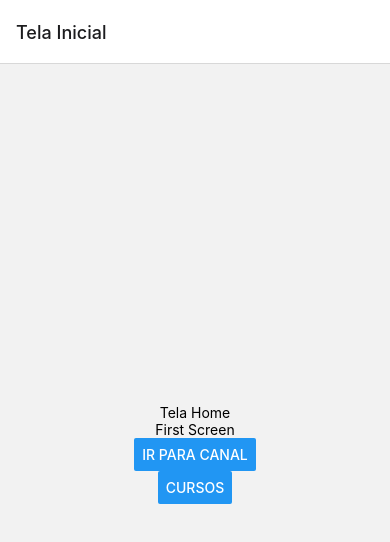
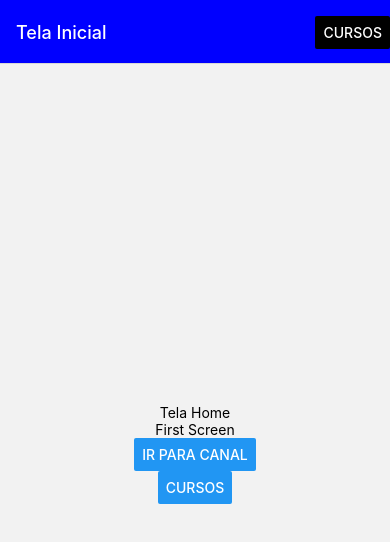
Before and after one commit to felipe-f-dantas/app, a React Native app: screen / in a window 390 px wide. Shown: the top 542 px of the page. Built offline with nearby package versions, Linux system fonts and the light colour scheme.

Commit message:
Navigation aula 03 com Botoes na Label de Titulo

```diff
--- a/App.js
+++ b/App.js
@@ -59,10 +59,10 @@ export default function () {
   return (
     <NavigationContainer initialRouteName="Tela Home">
      <Pilha.Navigator>
-        <Pilha.Screen name="Home" component={TelaHome} options={{title:'Tela Inicial'}}/>
-        <Pilha.Screen name="Canal" component={TelaCanal} options={{title:'Tela Secundaria'}}/>
-        <Pilha.Screen name="Cursos" component={TelaCursos} options={{title:'Cursos do Canal'}}/>
-        <Pilha.Screen name="CursoReactNative" component={TelaCursoReactNative} options={{title:'Cursos de React'}}/>
+        <Pilha.Screen name="Home" component={TelaHome} options={{title:'Tela Inicial',headerStyle:{backgroundColor:'blue'},headerTintColor:'white',headerRight:()=>(<Button title="Cursos" color="#000" onPress={()=>alert('Botão Cursos Clicado')}/>),}}/>
+        <Pilha.Screen name="Canal" component={TelaCanal} options={{title:'Tela Canal',headerStyle:{backgroundColor:'blue'},headerTintColor:'white',headerTitleStyle:'bold'}}/>
+        <Pilha.Screen name="Cursos" component={TelaCursos} options={{title:'Cursos do Canal',headerStyle:{backgroundColor:'blue'},headerTintColor:'white'}}/>
+        <Pilha.Screen name="CursoReactNative" component={TelaCursoReactNative} options={{title:'Cursos de React',headerStyle:{backgroundColor:'blue'},headerTintColor:'white'}}/>
      </Pilha.Navigator>
     </NavigationContainer>
 
```
